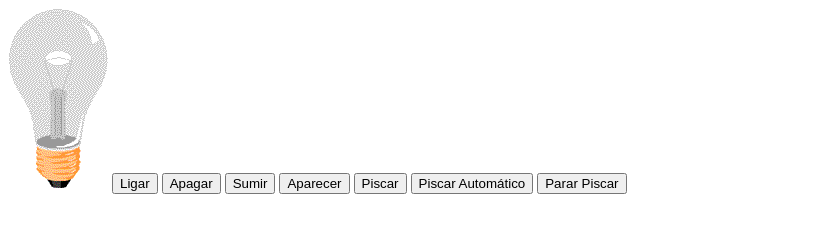
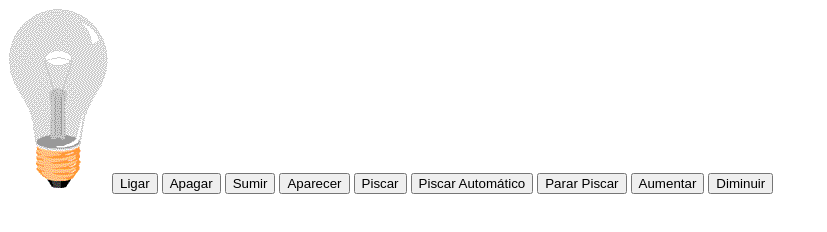
Before and after one commit to jpofof/front-end-basico, a plain HTML site: page ProjetoLampada/index.html in a window 1280 px wide. Shown: the whole page, without its empty margins (0-827 px from the left). Drawn offline with Linux system fonts and the light colour scheme.

Commit message:
Projeto Lampada Atualizado com aumentar e diminuir

```diff
--- a/ProjetoLampada/index.html
+++ b/ProjetoLampada/index.html
@@ -17,6 +17,8 @@
     <input type="button" value="Piscar" onclick="piscar()">
     <input type="button" value="Piscar Automático" onclick="piscarAutomatico()">
     <input type="button" value="Parar Piscar" onclick="paraPiscar()">
+    <input type="button" value="Aumentar" onclick="paraAumentar()">
+    <input type="button" value="Diminuir" onclick="paraDiminuir()">
 
     <script src="script.js"></script>
 
--- a/ProjetoLampada/script.js
+++ b/ProjetoLampada/script.js
@@ -37,4 +37,17 @@ function paraPiscar() {
     clearInterval(piscar);
 
 
+
 }
+function paraAumentar(){
+    let tamanhoAtual = lampada.width;
+    lampada.style.width = (tamanhoAtual + 50) + "px";
+}
+function paraDiminuir(){
+    let tamanhoAtual = lampada.width;
+    if(tamanhoAtual > 80) {
+        let novoTamanho = tamanhoAtual - 50;
+        lampada.style.width = novoTamanho + "px";
+        lampada.style.height = "auto";
+}
+}
```
